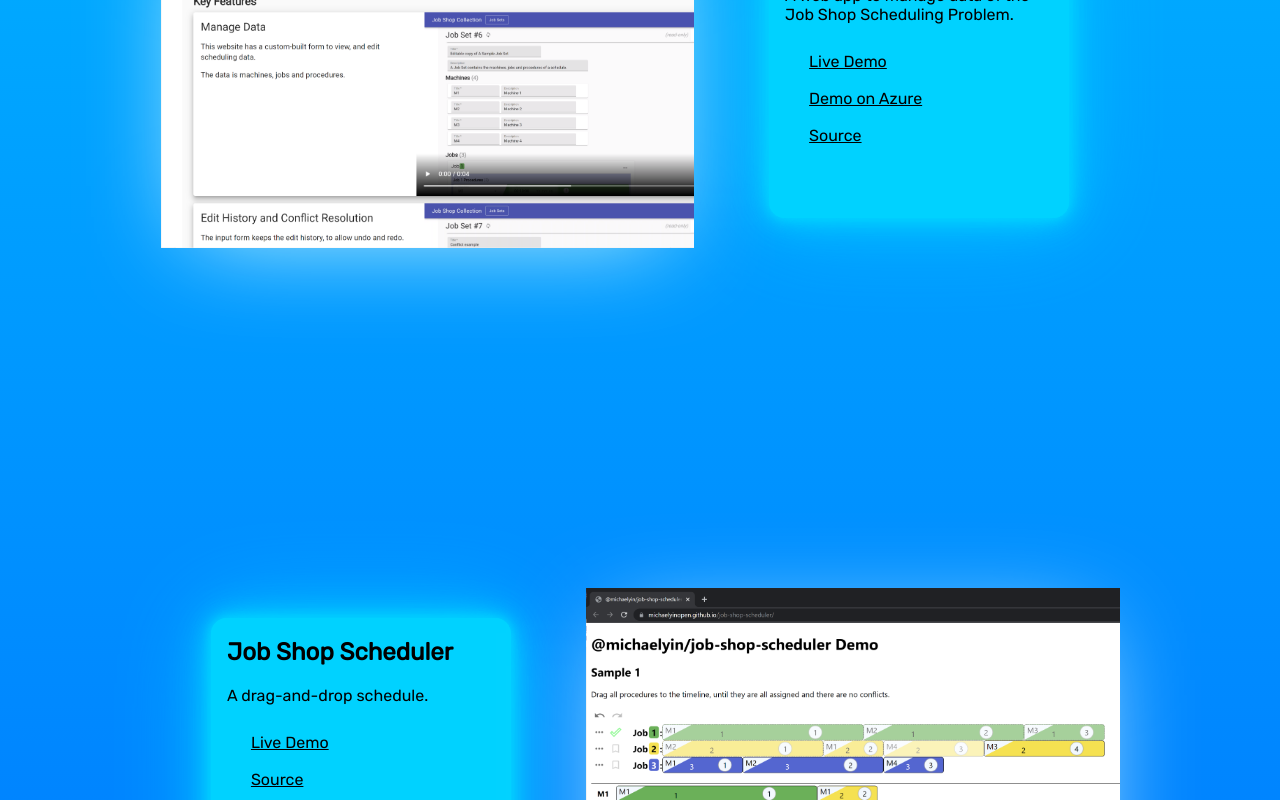
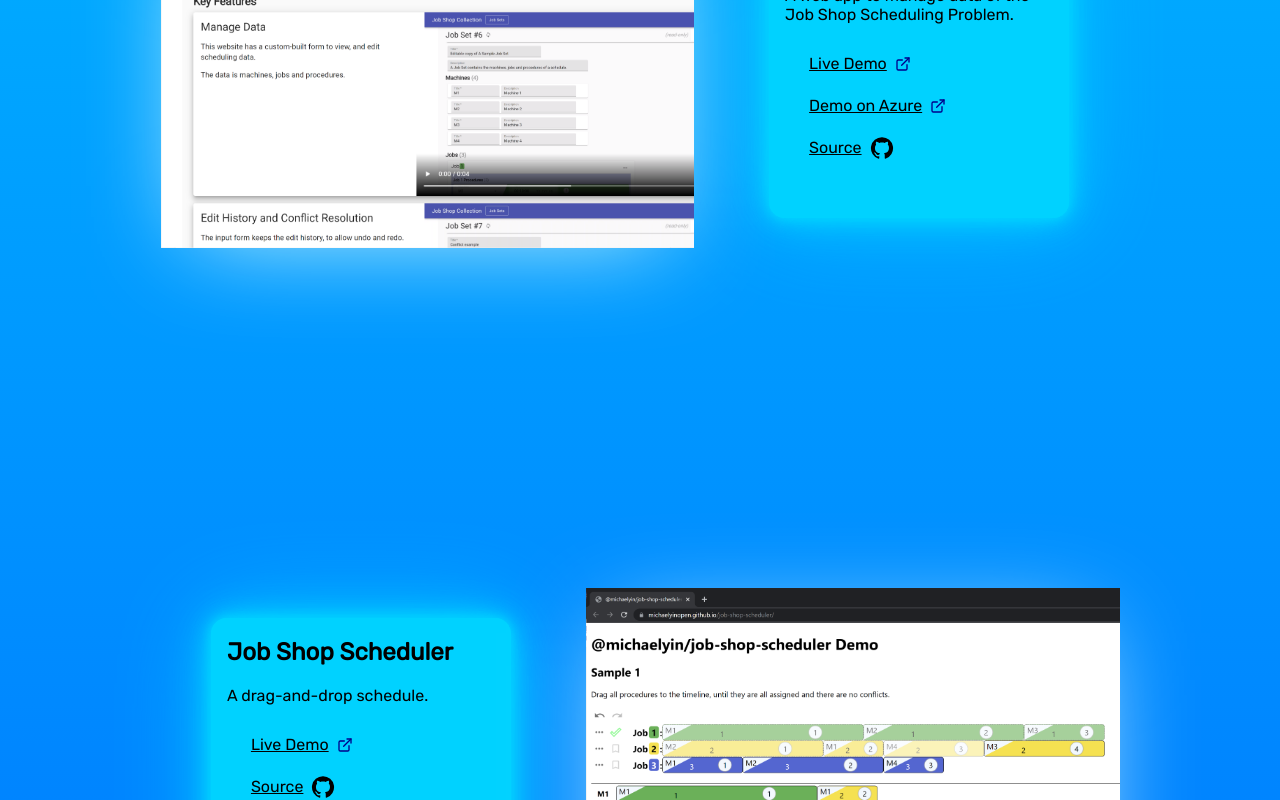
Before and after one commit to michaelyinopen/my-fancy-portfolio, a Next.js app: page / in a window 1280 px wide. Shown: the part 1260-2060 px from the top of the page. Built offline with nearby package versions, Linux system fonts and the light colour scheme.

Commit message:
link icons

```diff
--- /dev/null
+++ b/components/ExternalLinkIcon.js
@@ -0,0 +1,18 @@
+export const ExternalLinkIcon = () => {
+  return (
+    <svg
+      width="16"
+      height="16"
+      viewBox="0 0 24 24"
+      fill="none"
+      stroke="darkblue"
+      strokeWidth="2"
+      strokeLinecap="round"
+      strokeLinejoin="round"
+    >
+      <path d="M18 13v6a2 2 0 0 1-2 2H5a2 2 0 0 1-2-2V8a2 2 0 0 1 2-2h6" />
+      <polyline points="15 3 21 3 21 9" />
+      <line x1="10" y1="14" x2="21" y2="3" />
+    </svg>
+  )
+}
--- /dev/null
+++ b/components/GithubIcon.js
@@ -0,0 +1,8 @@
+export const GithubIcon = () => {
+  return (
+    <svg width="24" height="24" viewBox="0 0 24 24" fill="none"
+      xmlns="http://www.w3.org/2000/svg">
+      <path d="M12 1.27a11 11 0 00-3.48 21.46c.55.09.73-.28.73-.55v-1.84c-3.03.64-3.67-1.46-3.67-1.46-.55-1.29-1.28-1.65-1.28-1.65-.92-.65.1-.65.1-.65 1.1 0 1.73 1.1 1.73 1.1.92 1.65 2.57 1.2 3.21.92a2 2 0 01.64-1.47c-2.47-.27-5.04-1.19-5.04-5.5 0-1.1.46-2.1 1.2-2.84a3.76 3.76 0 010-2.93s.91-.28 3.11 1.1c1.8-.49 3.7-.49 5.5 0 2.1-1.38 3.02-1.1 3.02-1.1a3.76 3.76 0 010 2.93c.83.74 1.2 1.74 1.2 2.94 0 4.21-2.57 5.13-5.04 5.4.45.37.82.92.82 2.02v3.03c0 .27.1.64.73.55A11 11 0 0012 1.27" fill="#000" />
+    </svg>
+  )
+}
--- a/components/Sky/PortfolioArrow.module.css
+++ b/components/Sky/PortfolioArrow.module.css
@@ -21,8 +21,8 @@
   animation: pulse 4s infinite ease-in-out;
 }
 
-.content:hover, .content:focus, .content:active {
-  text-shadow: 0 0 4px #fff;
+.content:hover, .content:focus {
+  filter: drop-shadow(0 0 10px #fff) drop-shadow(0 0 20px #fff);
 }
 
 .iconsSvg {
--- a/pages/Home.js
+++ b/pages/Home.js
@@ -1,9 +1,12 @@
 import { useEffect, useState } from 'react'
+import clsx from 'clsx'
 import Head from 'next/head'
 import Link from 'next/link'
 import Image from 'next/image'
 import styles from '../styles/Home.module.css'
 import { Sky } from '../components/Sky'
+import { GithubIcon } from '../components/GithubIcon'
+import { ExternalLinkIcon } from '../components/ExternalLinkIcon'
 import jobShopCollectionPic from '../public/job-shop-collection-home.png'
 import jobShopSchedulerPic from '../public/job-shop-scheduler-demo.png'
 import controlFlowPractisePic from '../public/control-flow-practise.svg'
@@ -70,27 +73,30 @@ export default function Home() {
                 href="https://job-shop-collection.michael-yin.net"
                 target="_blank"
                 rel="noreferrer"
-                className={styles.contentLink}
+                className={styles.contentLinkWithIcon}
               >
                 Live Demo
+                <ExternalLinkIcon />
               </a>
               <br />
               <a
                 href="https://azure.job-shop-collection.michael-yin.net"
                 target="_blank"
                 rel="noreferrer"
-                className={styles.contentLink}
+                className={styles.contentLinkWithIcon}
               >
                 Demo on Azure
+                <ExternalLinkIcon />
               </a>
               <br />
               <a
                 href="https://github.com/michaelyinopen/job-shop-collection-web"
                 target="_blank"
                 rel="noreferrer"
-                className={styles.contentLink}
+                className={styles.contentLinkWithIcon}
               >
                 Source
+                <GithubIcon />
               </a>
             </p>
           </div>
@@ -112,18 +118,20 @@ export default function Home() {
                 href="https://michaelyinopen.github.io/job-shop-scheduler/"
                 target="_blank"
                 rel="noreferrer"
-                className={styles.contentLink}
+                className={styles.contentLinkWithIcon}
               >
                 Live Demo
+                <ExternalLinkIcon />
               </a>
               <br />
               <a
                 href="https://github.com/michaelyinopen/job-shop-scheduler"
                 target="_blank"
                 rel="noreferrer"
-                className={styles.contentLink}
+                className={styles.contentLinkWithIcon}
               >
                 Source
+                <GithubIcon />
               </a>
             </p>
           </div>
@@ -144,24 +152,6 @@ export default function Home() {
               />
             </a>
           </div>
-          {/* <div className={styles.imageContainer}>
-            <a
-              href="https://michaelyinopen.github.io/job-shop-scheduler/"
-              target="_blank"
-              rel="noreferrer"
-              className={styles.contentLink}
-            >
-              <Image
-                src={jobShopSchedulerPic}
-                alt="Job Shop Collection Screen"
-                title="Job Shop Collection Screen"
-                quality='100'
-                layout='fill'
-                objectFit='cover'
-                objectPosition='left top'
-              />
-            </a>
-          </div> */}
         </div>
       </div>
       <div className={styles.seaDeep}>
@@ -196,9 +186,10 @@ export default function Home() {
                 href="https://github.com/michaelyinopen/control-flow-practise"
                 target="_blank"
                 rel="noreferrer"
-                className={styles.contentLink}
+                className={styles.contentLinkWithIcon}
               >
                 Source
+                <GithubIcon />
               </a>
             </p>
           </div>
--- a/styles/Home.module.css
+++ b/styles/Home.module.css
@@ -85,7 +85,7 @@
   transition: transform 500ms ease-in-out;
 }
 
-.imageContainer:hover, .imageContainer:focus-within, .imageContainer:active {
+.imageContainer:hover, .imageContainer:focus-within {
   transform: scale(1.02)
 }
 
@@ -112,21 +112,38 @@
   z-index: -1;
 }
 
-.contentLink {
-  display: inline-block;
+.contentLinkWithIcon {
+  display: inline-flex;
+  align-items: center;
   padding: 8px 1em;
   margin: 1px 8px;
   text-decoration: underline;
   transition: transform 500ms ease-in-out;
+  line-height: 24px;
 }
 
-.contentLink:hover, .contentLink:focus, .contentLink:active {
+.contentLinkWithIcon:focus, .contentLinkWithIcon:hover {
   transform: scale(1.1);
-  text-shadow: 0 0 10px #fff, 0 0 20px #fff, 0 0 40px #fff, 0 0 80px #0ff;
+  filter: drop-shadow(0 0 10px #fff) drop-shadow(0 0 20px #fff);
 }
 
-.contentLink:active {
-  outline: 0;
+.contentLinkWithIcon svg:last-child {
+  margin-left: 8px;
+}
+
+@supports selector(focus-visible) {
+  .contentLinkWithIcon:focus {
+    transform: scale(1);
+    filter: none;
+  }
+  .contentLinkWithIcon:hover {
+    transform: scale(1.1);
+    filter: drop-shadow(0 0 10px #fff) drop-shadow(0 0 20px #fff);
+  }
+  .contentLinkWithIcon:focus-visible {
+    transform: scale(1.1);
+    filter: drop-shadow(0 0 10px #fff) drop-shadow(0 0 20px #fff);
+  }
 }
 
 .seaShallow {
```
